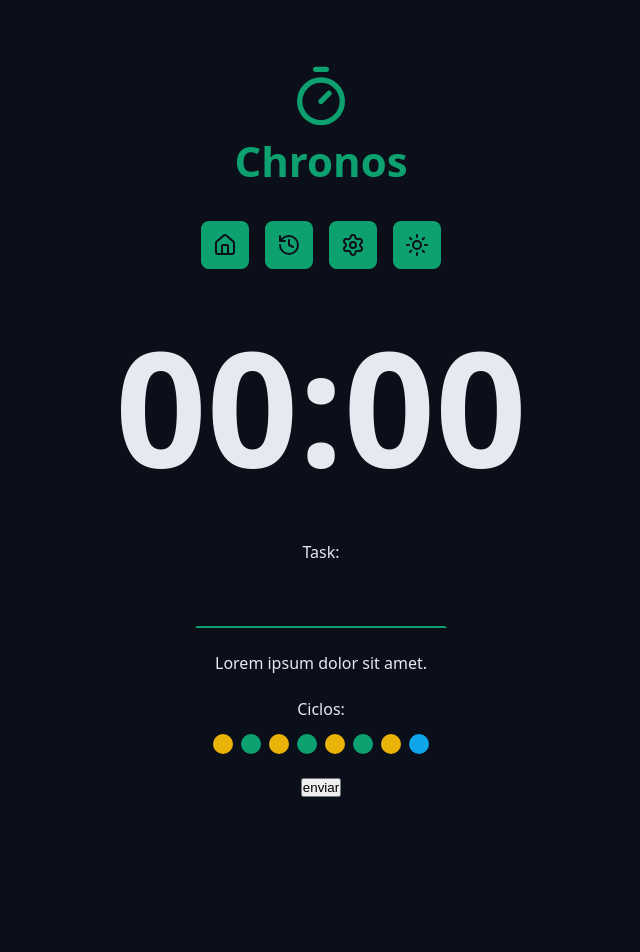
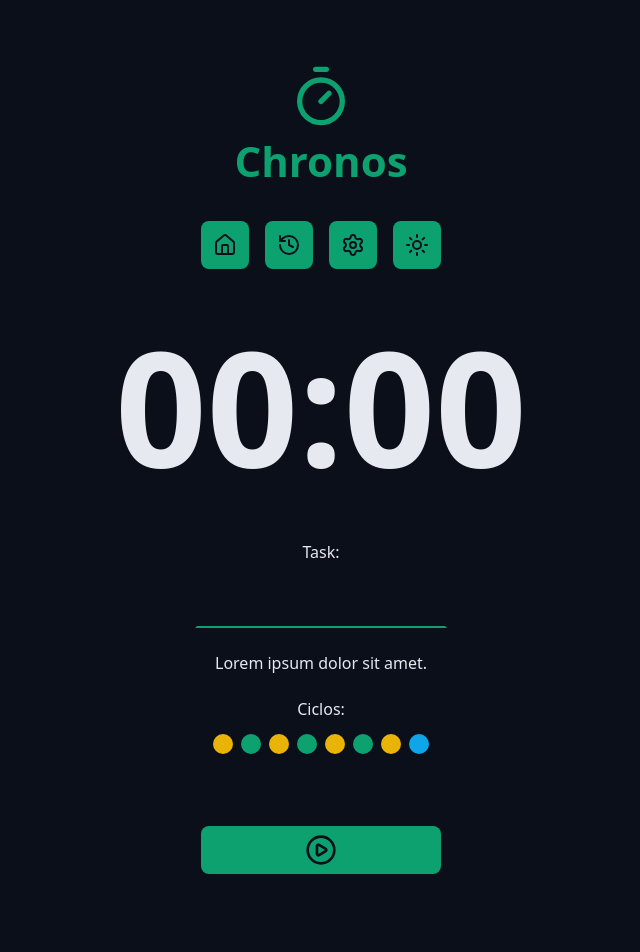
Before and after one commit to guilherdrk/chronos-pomodoro, a React (Vite) app: page / in a window 1280 px wide. Shown: the top 952 px of the page, without its empty margins (319-959 px from the left). Before the commit the page ends 829 px from the top, so only its background shows below. Built offline with nearby package versions, Linux system fonts and the light colour scheme.

Commit message:
criando um componente de botão reutilizavel com opções

```diff
--- a/src/App.tsx
+++ b/src/App.tsx
@@ -7,6 +7,8 @@
 import { CountDown } from "./components/CountDown";
 import { DefaultInput } from "./components/DefaultInput";
 import { Cycles } from "./components/Cycles";
+import { DefaultButton } from "./components/DefaultButton";
+import { PlayCircleIcon, StopCircleIcon } from "lucide-react";
 
 export const App = () => {
   return (
@@ -36,7 +38,8 @@
             <Cycles />
           </div>
           <div className="formRow">
-            <button>enviar</button>
+            <DefaultButton icon={<PlayCircleIcon />} color="green"/>
+            <DefaultButton icon={<StopCircleIcon />} color="red"/>
           </div>
         </form>
       </Container>
--- /dev/null
+++ b/src/components/DefaultButton/index.tsx
@@ -0,0 +1,20 @@
+
+import styles from './styles.module.css';
+
+type DefaultButtonProps = {
+  icon: React.ReactNode;
+  color?: 'green' | 'red';
+
+} & React.ComponentProps<'button'>;
+
+export const DefaultButton = (( { icon, color = 'green', ...props } : DefaultButtonProps) => {
+
+  return(
+    <>
+      <button className={`${styles.button} ${styles[color]}`} {...props}>
+        {icon}
+      </button>
+    </>
+  )
+
+})
--- /dev/null
+++ b/src/components/DefaultButton/styles.module.css
@@ -0,0 +1,33 @@
+.button {
+  border: none;
+  background: var(--primary);
+  color: var(--text-over-primary);
+  display: flex;
+  align-items: center;
+  justify-content: center;
+  min-width: 24rem;
+  padding: 0.8rem;
+  border-radius: 0.8rem;
+  margin: 4.8rem 0;
+  cursor: pointer;
+  transition: all 0.1s ease-in-out;
+}
+
+.button svg {
+  width: 3.2rem;
+  height: 3.2rem;
+}
+
+.button:hover {
+  filter: brightness(80%);
+}
+
+.green {
+  background: var(--primary);
+  color: var(--text-over-primary);
+}
+
+.red {
+  background: var(--error);
+  color: var(--text-over-error);
+}
```
